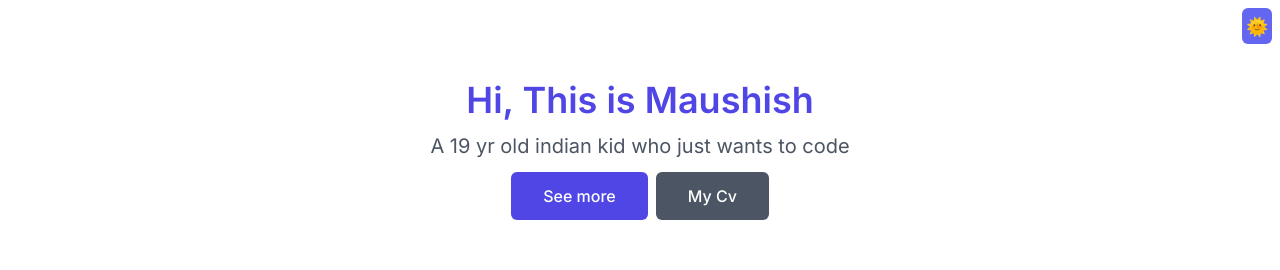
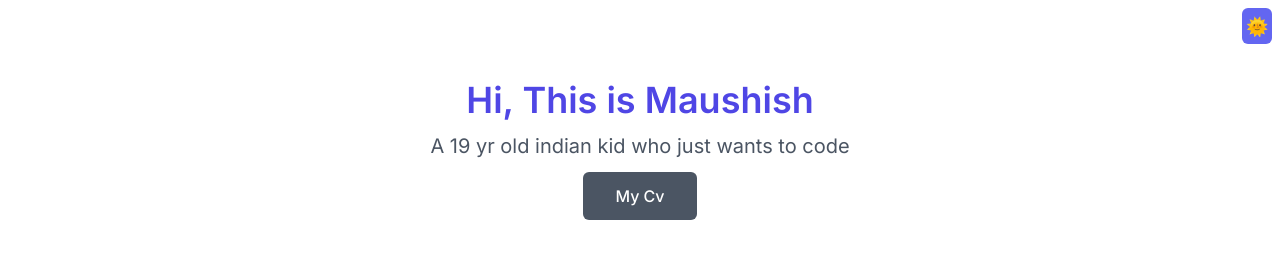
Before and after one commit to maushish/Portfolio-v2, a React (Vite) app: page / in a window 1280 px wide. Shown: the top 270 px of the page. Built offline with nearby package versions, Linux system fonts and the light colour scheme.

Commit message:
REsume shifted to google

```diff
--- a/src/components/HeroSection.jsx
+++ b/src/components/HeroSection.jsx
@@ -8,8 +8,7 @@ export default function HeroSection() {
         <h1 className="text-2xl md:text-4xl mb-1 md:mb-3 text-indigo-600 dark:text-indigo-500 font-semibold">Hi, This is Maushish</h1>
         <p className='text-md md:text-xl max-w-md mb-3 text-gray-600 dark:text-gray-300'>A 19 yr old indian kid who just wants to code</p>
         <div className=' space-x-2'>
-          <a href='#' className='inline-block px-8 py-3 border-transparent text-base font-medium rounded-md text-white bg-indigo-600 hover:bg-indigo-700 md:text-md '>See more</a>
-          <a href={Pdf} target="_blank" rel="noopener noreferrer" className='inline-block px-8 py-3 border-transparent text-base font-medium rounded-md text-white bg-gray-600 hover:bg-indigo-700 md:text-md '>My Cv</a>
+          <a href="https://drive.google.com/file/d/1RRKEv1XiQw55MKHFxmEaX8fK0BsXBNrD/view" target="_blank" rel="noopener noreferrer" className='inline-block px-8 py-3 border-transparent text-base font-medium rounded-md text-white bg-gray-600 hover:bg-indigo-700 md:text-md '>My Cv</a>
         </div>
       </div>
     </div>
```
